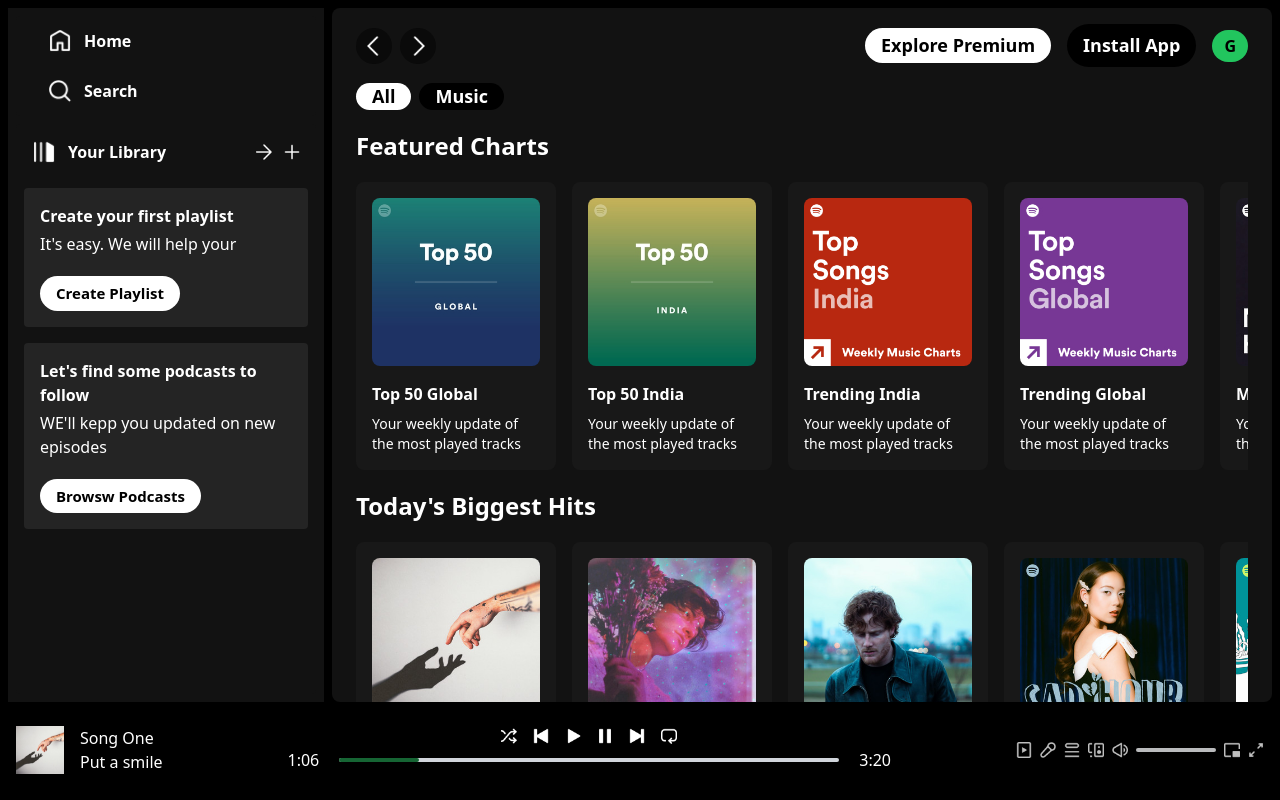
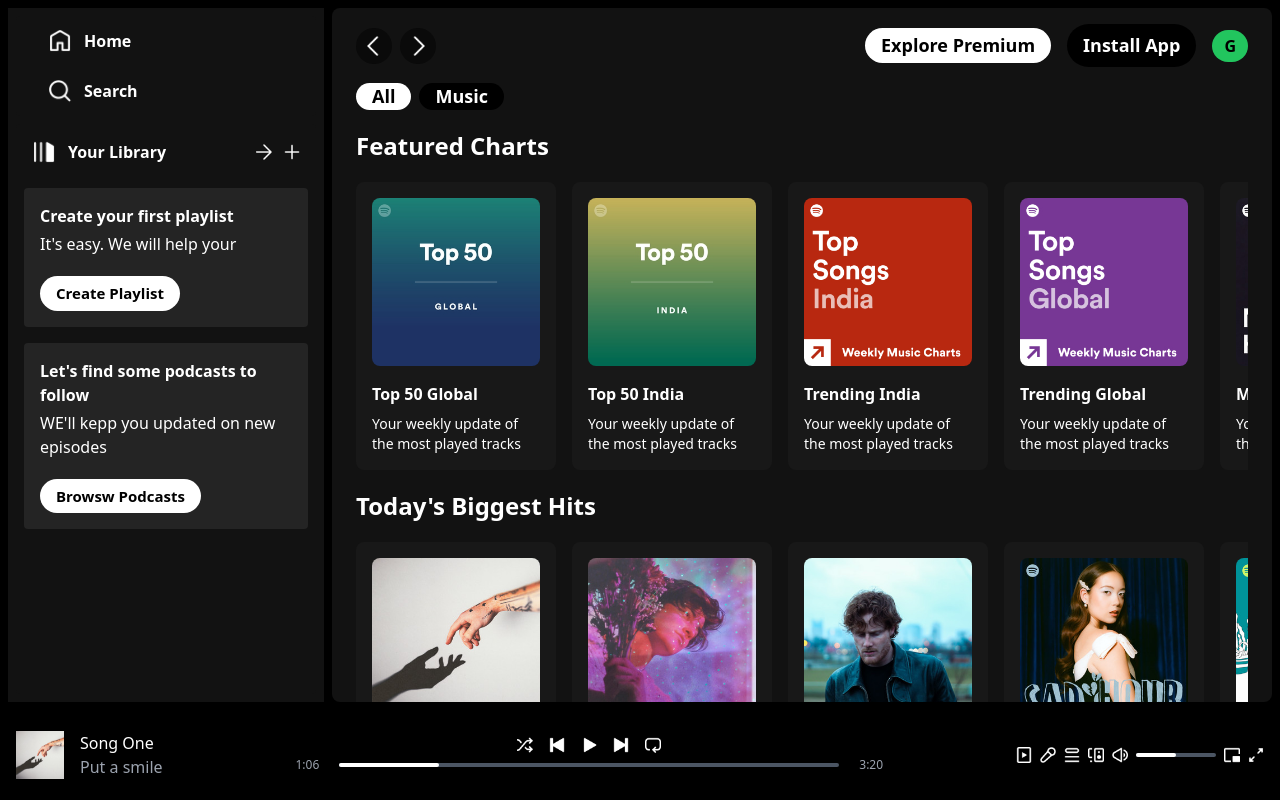
Before and after one commit to gamiduwelikanna/spotifyclone, a React (Vite) app: page / in a window 1280 px wide. Built offline with nearby package versions, Linux system fonts and the light colour scheme.

Commit message:
19th August 2025 - Making the frontend

```diff
--- a/src/components/Player.jsx
+++ b/src/components/Player.jsx
@@ -1,53 +1,73 @@
 import React, { useContext } from 'react';
 import { assets, songsData } from '../assets/frontend-assets/assets';
-import { PlayerContext } from '../context/PlayerContext';  // Fixed case sensitivity
+import { PlayerContext } from '../context/PlayerContext';
 
 const Player = () => {
-  const { seekBar, seekBg, playStatus, play, pause } = useContext(PlayerContext); // Fixed case sensitivity
+  const { seekBar, seekBg, playStatus, play, pause } = useContext(PlayerContext);
 
   return (
-    <div className='h-[10%] bg-black flex justify-between items-center text-white px-4'>
+    <div className='h-[90px] bg-black flex justify-between items-center text-white px-4'>
       <div className='hidden lg:flex items-center gap-4'>
-        <img className='w-12' src={songsData[0].image} alt='' />
+        <img className='w-12' src={songsData[0].image} alt={songsData[0].name} />
         <div>
           <p>{songsData[0].name}</p>
-          <p>{songsData[0].desc.slice(0,12)}</p>
+          <p className='text-gray-400'>{songsData[0].desc.slice(0, 12)}</p>
         </div>
       </div>
+
       <div className='flex flex-col items-center gap-1 m-auto'>
         <div className='flex gap-4'>
-          <img className='w-4 cursor-pointer' src={assets.shuffle_icon} alt='shuffle' />
-          <img className='w-4 cursor-pointer' src={assets.prev_icon} alt='previous' />
-          <img onClick={play} className='w-4 cursor-pointer' src={assets.play_icon} alt='play' />
-          <img onClick={pause} className='w-4 cursor-pointer' src={assets.pause_icon} alt='play' />
-          <img className='w-4 cursor-pointer' src={assets.next_icon} alt='next' />
-          <img className='w-4 cursor-pointer' src={assets.loop_icon} alt='loop' />
+          <img className='w-4 cursor-pointer hover:scale-110' src={assets.shuffle_icon} alt='shuffle' />
+          <img className='w-4 cursor-pointer hover:scale-110' src={assets.prev_icon} alt='previous' />
+          {playStatus ? (
+            <img
+              className='w-4 cursor-pointer hover:scale-110'
+              src={assets.pause_icon}
+              alt='pause'
+              onClick={pause}
+            />
+          ) : (
+            <img
+              className='w-4 cursor-pointer hover:scale-110'
+              src={assets.play_icon}
+              alt='play'
+              onClick={play}
+            />
+          )}
+          <img className='w-4 cursor-pointer hover:scale-110' src={assets.next_icon} alt='next' />
+          <img className='w-4 cursor-pointer hover:scale-110' src={assets.loop_icon} alt='loop' />
         </div>
 
         <div className='flex items-center gap-5'>
-          <p>1:06</p>
-          <div ref={seekBg} className='w-[60vw] max-w-[500px] bg-gray-300 rounded-full cursor-pointer'>
-            <hr ref={seekBar} className='h-1 border-none w-20 bg-green-800 rounded-full'></hr>
+          <p className='text-xs text-gray-400'>1:06</p>
+          <div
+            ref={seekBg}
+            className='w-[60vw] max-w-[500px] h-1 bg-gray-600 rounded-full cursor-pointer'
+          >
+            <div
+              ref={seekBar}
+              className='h-full bg-white hover:bg-green-500 rounded-full transition-all'
+              style={{ width: '20%' }}
+            ></div>
           </div>
-          <p>3:20</p>
+          <p className='text-xs text-gray-400'>3:20</p>
         </div>
       </div>
 
-      <div className='hidden lg:flex items-center gap-2 opacity-75'>
-        <img className='w-4 ' src={assets.plays_icon} alt='' />
-        <img className='w-4 ' src={assets.mic_icon} alt='' />
-        <img className='w-4 ' src={assets.queue_icon} alt='' />
-        <img className='w-4 ' src={assets.speaker_icon} alt='' />
-        <img className='w-4 ' src={assets.volume_icon} alt='' />
-        <div className='w-20 bg-slate-50 h-1 rounded'></div>
-        <img className='w-4 ' src={assets.mini_player_icon} alt='' />
-        <img className='w-4 ' src={assets.zoom_icon} alt='' />
-
+      <div className='hidden lg:flex items-center gap-2'>
+        <img className='w-4 cursor-pointer hover:opacity-80' src={assets.plays_icon} alt='playlist' />
+        <img className='w-4 cursor-pointer hover:opacity-80' src={assets.mic_icon} alt='microphone' />
+        <img className='w-4 cursor-pointer hover:opacity-80' src={assets.queue_icon} alt='queue' />
+        <img className='w-4 cursor-pointer hover:opacity-80' src={assets.speaker_icon} alt='speaker' />
+        <img className='w-4 cursor-pointer hover:opacity-80' src={assets.volume_icon} alt='volume' />
+        <div className='w-20 bg-gray-600 h-1 rounded-full'>
+          <div className='h-full w-1/2 bg-white hover:bg-green-500 rounded-full'></div>
+        </div>
+        <img className='w-4 cursor-pointer hover:opacity-80' src={assets.mini_player_icon} alt='mini player' />
+        <img className='w-4 cursor-pointer hover:opacity-80' src={assets.zoom_icon} alt='zoom' />
       </div>
-
-
     </div>
   );
-}
+};
 
 export default Player;
```
